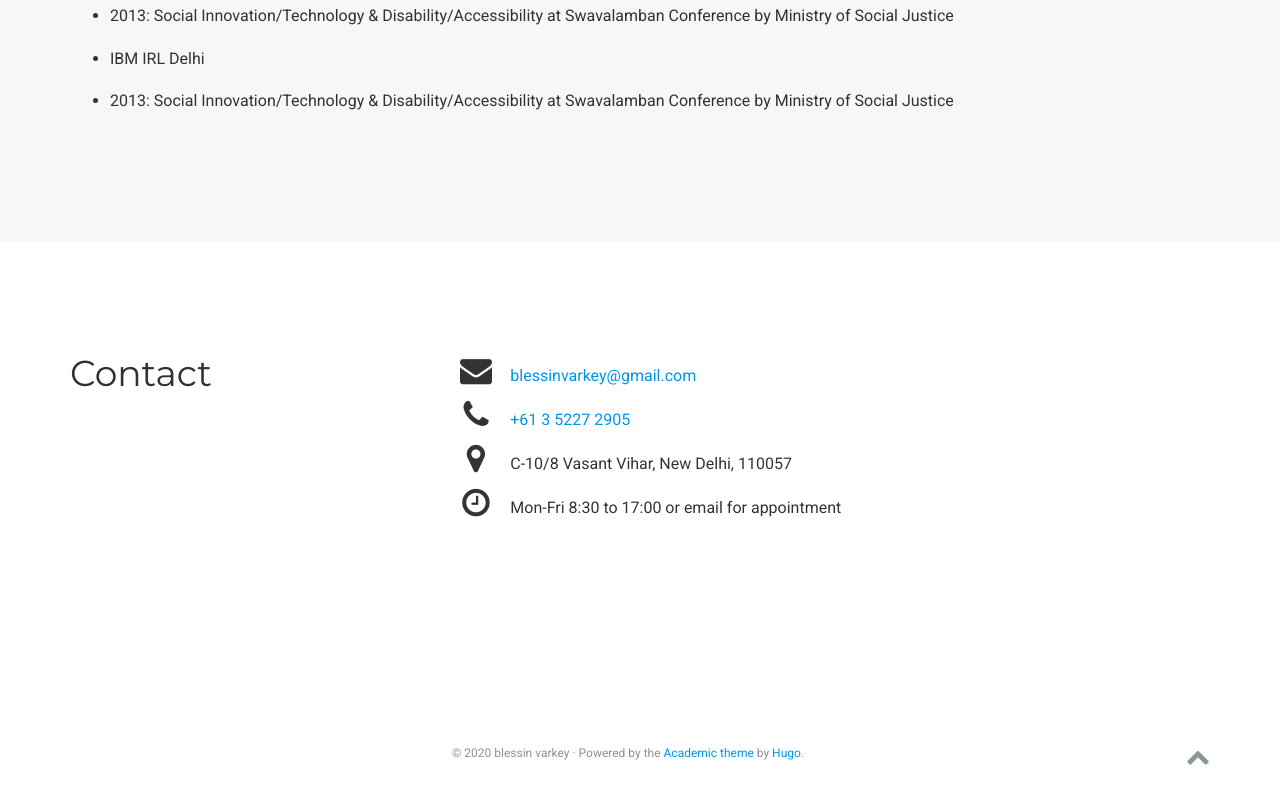
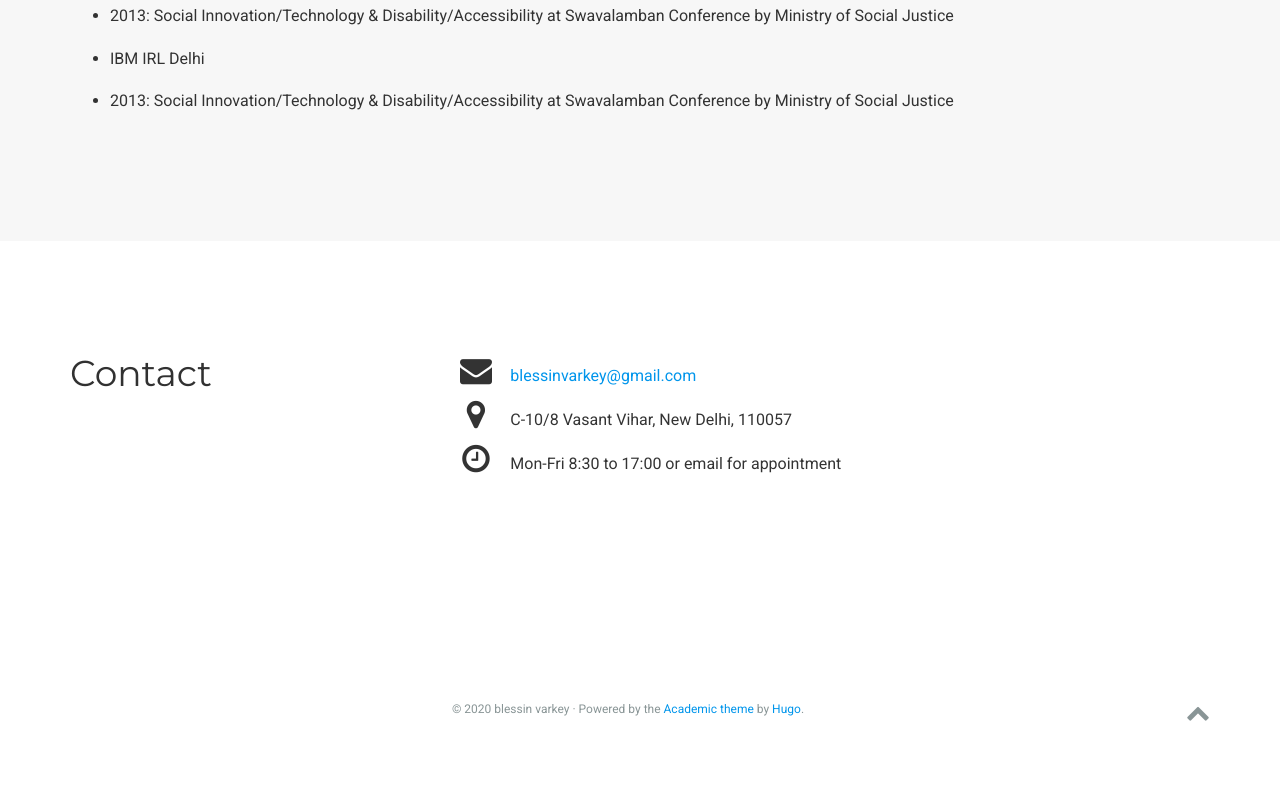
Before and after one commit to blessinvarkey/blessinvarkey-website, a plain HTML site: page index.html in a window 1280 px wide. Shown: the part 9630-10434 px from the top of the page. After the commit the page ends 10398 px from the top, so only its background shows below. Drawn offline with nearby package versions, Linux system fonts and the light colour scheme; a script that the page names is missing; some icons are missing.

Commit message:
Update index.html

```diff
--- a/index.html
+++ b/index.html
@@ -1278,22 +1278,6 @@
       </li>
 
 
-
-
-
-
-
-      <li>
-        <i class="fa-li fa fa-phone fa-2x" aria-hidden="true"></i>
-        <span id="person-telephone" itemprop="telephone"><a href="tel:&#43;61%203%205227%202905">&#43;61 3 5227 2905</a></span>
-      </li>
-
-
-
-
-
-
-
       <li>
         <i class="fa-li fa fa-map-marker fa-2x" aria-hidden="true"></i>
         <span id="person-address" itemprop="address"> C-10/8 Vasant Vihar, New Delhi, 110057</span>
```
